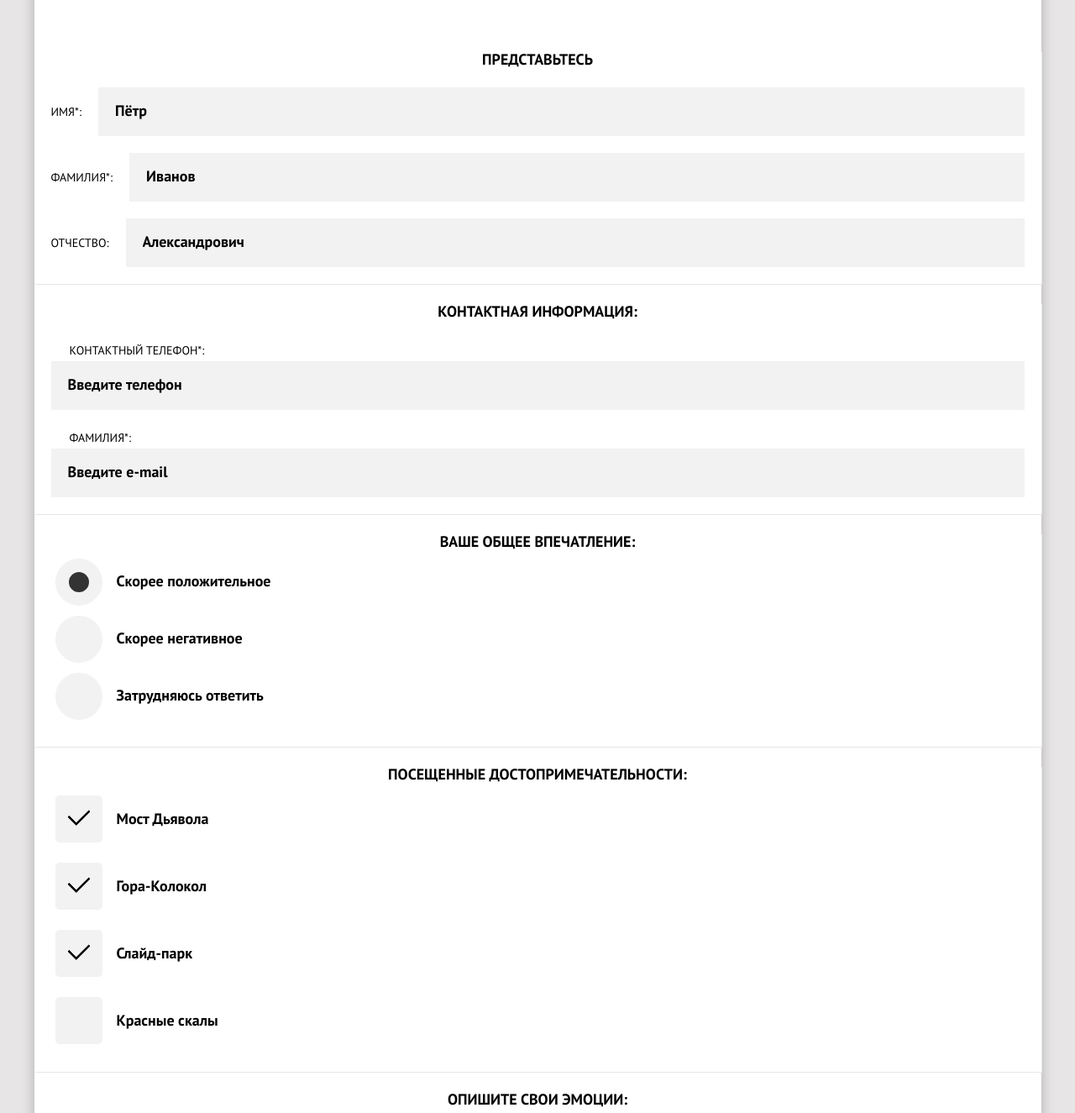
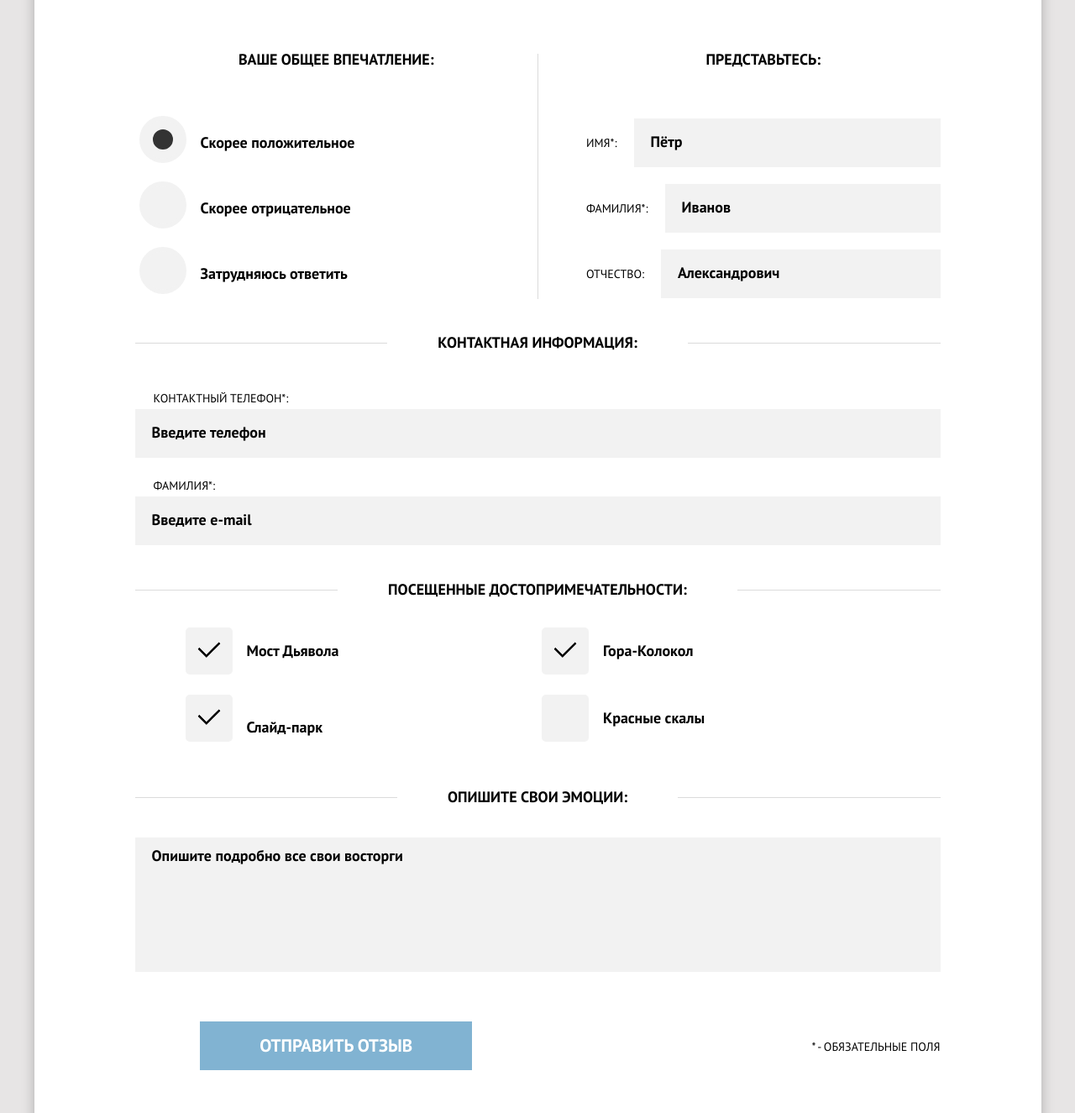
Before and after one commit to NadezhdaObsholova/sedona, a website: page source/form.html in a window 1280 px wide. Shown: the part 581-1906 px from the top of the page at 84% size. Drawn offline with nearby package versions, Linux system fonts and the light colour scheme; files that its build step writes are made by us from their sources.

Commit message:
the form is finished complitly

```diff
--- a/source/form.html
+++ b/source/form.html
@@ -89,9 +89,9 @@
       <form class="form" method="get" action="https://echo.htmlacademy.ru">
 
 
-        <fieldset class="form__fieldset">
+        <fieldset class="form__fieldset form__fieldset--introduce">
           <h3 class="visually-hidden">Представьтесь</h3>
-          <legend class="form__legend">Представьтесь</legend>
+          <legend class="form__legend form__legend--introduce">Представьтесь:</legend>
           <ul class="list form__list">
             <li class="form__item form__item--introduce">
               <label class="form__label" for="name">Имя*:</label>
@@ -113,7 +113,7 @@
 
         <fieldset class="form__fieldset form__fieldset--contacts">
           <h3 class="visually-hidden">Контактная информация</h3>
-          <legend class="form__legend">Контактная информация:</legend>
+          <legend class="form__legend form__legend--contacts">Контактная информация:</legend>
           <ul class="list form__list">
             <li class="form__item form__item--contacts">
               <label class="form__label form__label--contacts" for="phone">Контактный телефон*:</label>
@@ -128,24 +128,24 @@
 
 
 
-        <fieldset class="form__fieldset">
+        <fieldset class="form__fieldset form__fieldset--impression">
           <h3 class="visually-hidden">Общее впечатление</h3>
-          <legend class="form__legend">Ваше общее впечатление:</legend>
+          <legend class="form__legend form__legend--impression">Ваше общее впечатление:</legend>
           <ul class="list form__list">
 
-            <li class="form__item form__item--radio">
+            <li class="form__item form__item--impression">
               <input class="form__radio visually-hidden" type="radio" name="impression" value="positive"
                 id="radio-positive" checked>
               <label class="form__label form__label--impression" for="radio-positive">Скорее положительное</label>
             </li>
 
-            <li class="form__item form__item--radio">
+            <li class="form__item form__item--impression">
               <input class="form__radio visually-hidden" type="radio" name="impression" value="negative"
                 id="radio-negative">
-              <label class="form__label form__label--impression" for="radio-negative">Скорее негативное</label>
+              <label class="form__label form__label--impression" for="radio-negative">Скорее отрицательное</label>
             </li>
 
-            <li class="form__item form__item--radio">
+            <li class="form__item form__item--impression">
               <input class="form__radio visually-hidden" type="radio" name="impression" value="hard_to_say"
                 id="radio-hard_to_say">
               <label class="form__label form__label--impression" for="radio-hard_to_say">Затрудняюсь ответить</label>
@@ -155,11 +155,11 @@
         </fieldset>
 
 
-        <fieldset class="form__fieldset">
+        <fieldset class="form__fieldset form__fieldset--attraction">
           <h3 class="visually-hidden">Посещенные достопримечательности</h3>
-          <legend class="form__legend">Посещенные достопримечательности:
+          <legend class="form__legend form__legend--attraction">Посещенные достопримечательности:
           </legend>
-          <ul class="list form__list">
+          <ul class="list form__list form__list--attraction">
             <li class="form__item form__item--checkbox">
               <input class="visually-hidden form__checkbox" type="checkbox" name="bridge-of-Devil" id="bridge-of-Devil"
                 checked>
@@ -181,9 +181,9 @@
         </fieldset>
 
 
-        <fieldset class="form__fieldset">
+        <fieldset class="form__fieldset form__fieldset--review">
           <h3 class="visually-hidden">Описать эмоции</h3>
-          <legend class="form__legend">Опишите свои эмоции:</legend>
+          <legend class="form__legend form__legend--review">Опишите свои эмоции:</legend>
           <textarea class="form__textarea" type="text" name="emotions" id="emotions"
           placeholder="Опишите подробно все свои восторги"></textarea>
         </fieldset>
@@ -191,7 +191,7 @@
 
         <button class="button button--form" type="submit" aria-label="Отправить форму контактов">Отправить отзыв</button>
 
-        <p class="form__text">* - Обязательные поля</p>
+        <div class="form__text--wrapper"> <p class="form__text">* - Обязательные поля</p></div>
 
       </form>
     </section>
--- a/source/less/blocks/form.less
+++ b/source/less/blocks/form.less
@@ -1,8 +1,13 @@
+/* stylelint-disable font-family-no-missing-generic-family-keyword */
 .form__fieldset {
   margin: 0;
   padding: 0 20px;
   border: none;
   box-shadow: 1px 1px 0 hsl(0, 0%, 90%);
+
+  @media (min-width: @tablet-width) {
+    box-shadow: none;
+  }
 }
 
 .form__fieldset:nth-child(5) {
@@ -80,7 +85,7 @@
   color: black;
 }
 
-.form__item--radio {
+.form__item--impression {
   position: relative;
   margin: 0;
   padding-top: 21px;
@@ -163,7 +168,6 @@
 }
 
 .form__textarea::-webkit-input-placeholder {
-  /* stylelint-disable-next-line font-family-no-missing-generic-family-keyword */
   font-family: "PT Sans";
   font-size: 18px;
   font-weight: 700;
@@ -194,3 +198,133 @@
     display: none;
   }
 }
+
+
+.form-wrapper {
+  @media (min-width: @tablet-width) {
+    padding: 0 60px;
+  }
+
+  @media (min-width: @desktop-width) {
+    padding: 0 120px;
+  }
+}
+
+@media (min-width: @tablet-width) {
+  .form {
+    display: grid;
+    grid-template-columns: 50% 50%;
+  }
+
+  .form__fieldset {
+    padding: 0;
+  }
+
+  .form__item--impression {
+    padding-top: 26px;
+    padding-bottom: 26px;
+  }
+
+  .form__list--attraction {
+    display: grid;
+    grid-template-columns: 50% 50%;
+    padding-left: 55px;
+    padding-right: 55px;
+  }
+
+  .form__legend {
+    padding-bottom: 20px;
+  }
+
+  .form__legend--impression {
+    padding-bottom: 47px;
+  }
+
+  .form__legend--introduce {
+    padding-bottom: 37px;
+  }
+
+  .form__legend--contacts,
+  .form__legend--review,
+  .form__legend--attraction {
+    padding-left: 60px;
+    padding-right: 60px;
+  }
+
+  .button--form {
+    width: 324px;
+  }
+
+  .form__fieldset--introduce {
+    position: relative;
+    padding-left: 58px;
+  }
+
+  .form__fieldset--introduce::before {
+    content: "";
+    position: absolute;
+    width: 1px;
+    height: 292px;
+    top: -57px;
+    left: 0;
+    background-color: #DBDBDB;
+  }
+
+  .form__text--wrapper {
+    display: flex;
+    justify-content: flex-end;
+    align-items: center;
+  }
+  .form__text {
+   margin-top: 30px;
+  }
+}
+
+.form__fieldset--impression {
+  @media (min-width: @tablet-width) {
+    grid-column-start: 1;
+    grid-column-end: 2;
+    grid-row-start: 1;
+    grid-row-end: 3;
+  }
+}
+
+.form__fieldset--introduce {
+  @media (min-width: @tablet-width) {
+    grid-column-start: 2;
+    grid-column-end: 3;
+    grid-row-start: 1;
+    grid-row-end: 2;
+  }
+}
+
+
+.form__fieldset--contacts {
+  @media (min-width: @tablet-width) {
+    grid-column-start: 1;
+    grid-column-end: 3;
+    grid-row-start: 2;
+    grid-row-end: 3;
+    border-top: 1px solid #DBDBDB;
+  }
+}
+
+.form__fieldset--attraction {
+  @media (min-width: @tablet-width) {
+    grid-column-start: 1;
+    grid-column-end: 3;
+    grid-row-start: 3;
+    grid-row-end: 4;
+    border-top: 1px solid #DBDBDB;
+  }
+}
+
+.form__fieldset--review {
+  @media (min-width: @tablet-width) {
+    grid-column-start: 1;
+    grid-column-end: 3;
+    grid-row-start: 4;
+    grid-row-end: 5;
+    border-top: 1px solid #DBDBDB;
+  }
+}
--- a/source/less/blocks/intro.less
+++ b/source/less/blocks/intro.less
@@ -122,8 +122,10 @@
   }
 }
 
-.form-page .intro {
-  box-shadow: 0px 1px 0 hsl(0, 0%, 90%);
+@media (max-width: @mobil-width-only) {
+  .form-page .intro {
+    box-shadow: 0 1px 0 hsl(0, 0%, 90%);
+  }
 }
 
 .intro__bottom__wrapper {
```
